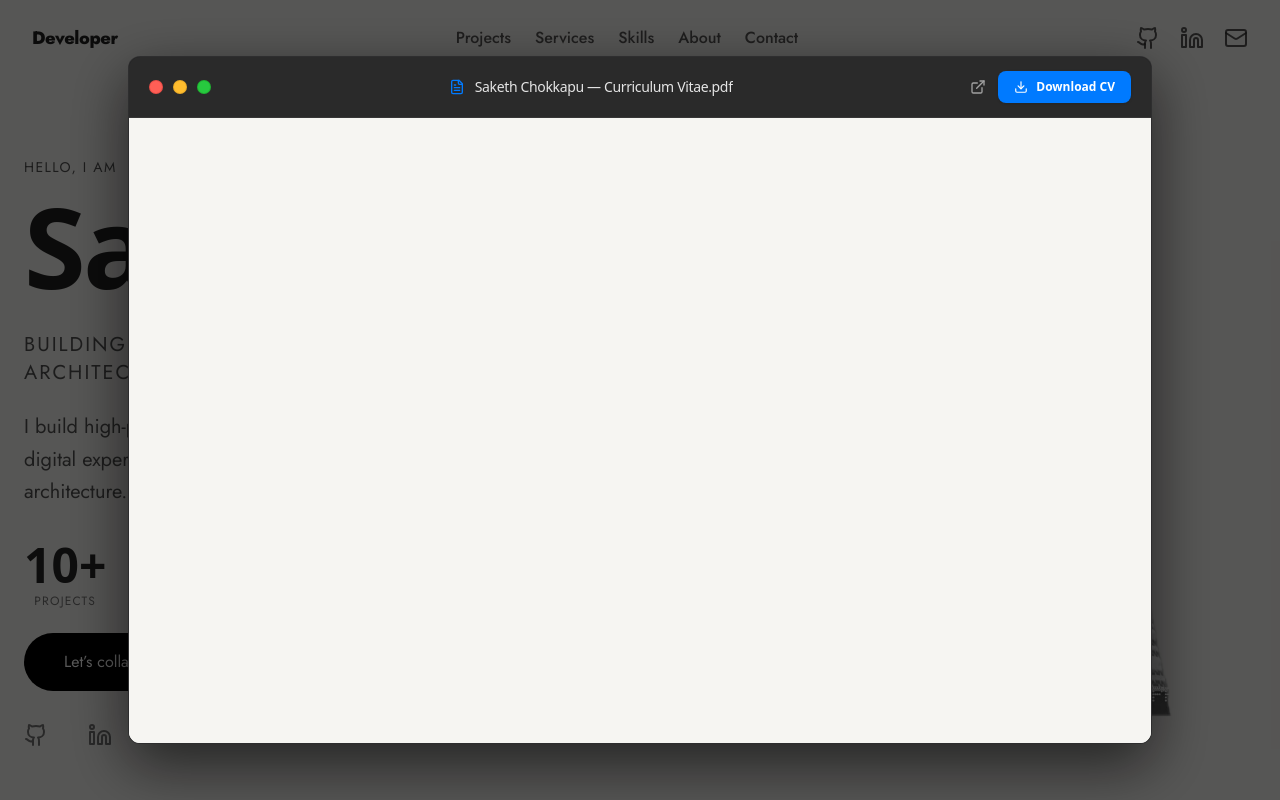
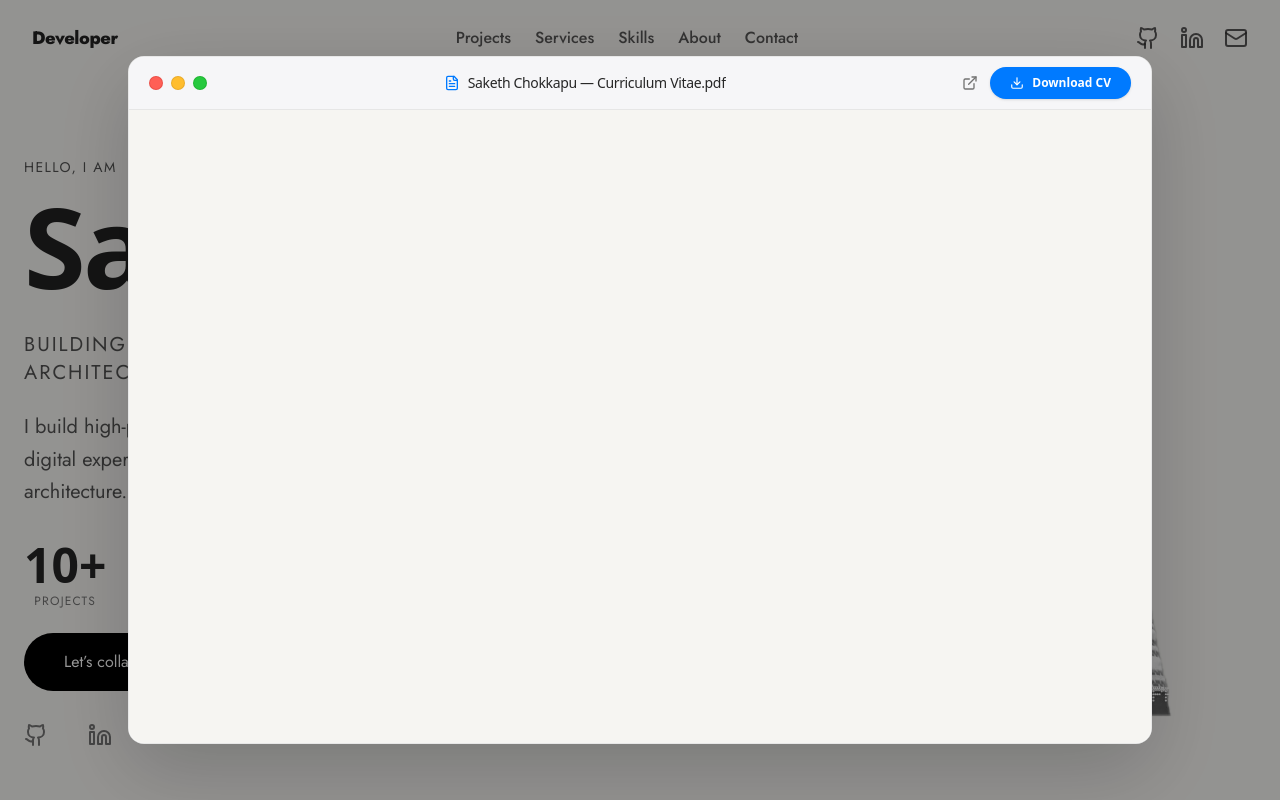
Before and after one commit to Ch-saketh/saketh-chokkapu-portfolio, a React (Vite) app in the folder Portfolio/: page / in a window 1280 px wide. Both pictures are taken after a click on the button "View CV". Shown: the top 800 px of the page. Built offline with nearby package versions, Linux system fonts and the light colour scheme; a web font is replaced by a local one.

Commit message:
feat: Convert CV modal to light theme macOS window with thin header and capsule Download button

```diff
--- a/Portfolio/src/components/Home/CVModal.tsx
+++ b/Portfolio/src/components/Home/CVModal.tsx
@@ -74,7 +74,7 @@ export const CVModal: React.FC<CVModalProps> = ({
       scaleY: 0.05,
       y: originRect ? originRect.top - window.innerHeight / 2 : 100,
       x: originRect ? originRect.left - window.innerWidth / 2 : 0,
-      borderRadius: "20px",
+      borderRadius: "24px",
     },
     visible: {
       opacity: 1,
@@ -82,7 +82,7 @@ export const CVModal: React.FC<CVModalProps> = ({
       scaleY: 1,
       x: 0,
       y: 0,
-      borderRadius: isFullscreen ? "0px" : "12px",
+      borderRadius: isFullscreen ? "0px" : "16px",
       transition: {
         type: "spring",
         stiffness: 300,
@@ -109,16 +109,16 @@ export const CVModal: React.FC<CVModalProps> = ({
     <AnimatePresence>
       {isOpen && (
         <div className="fixed inset-0 z-[100] flex items-center justify-center p-2 sm:p-5 md:p-8">
-          {/* Simple Clean Dark Backdrop Overlay - NO BLUR */}
+          {/* Simple Clean Backdrop Overlay */}
           <motion.div
             initial={{ opacity: 0 }}
             animate={{ opacity: 1 }}
             exit={{ opacity: 0 }}
             onClick={onClose}
-            className="absolute inset-0 bg-black/65 transition-opacity duration-200"
+            className="absolute inset-0 bg-black/40 transition-opacity duration-200"
           />
 
-          {/* ================= macOS QUICK LOOK WINDOW ================= */}
+          {/* ================= LIGHT THEME macOS WINDOW ================= */}
           <motion.div
             ref={modalRef}
             variants={genieVariants}
@@ -127,20 +127,20 @@ export const CVModal: React.FC<CVModalProps> = ({
             exit="exit"
             style={{ transformOrigin }}
             className={`
-              relative z-10 flex flex-col w-full bg-[#1C1C1E] text-white
-              border border-neutral-700/50 shadow-[0_20px_60px_rgba(0,0,0,0.6)]
+              relative z-10 flex flex-col w-full bg-white text-neutral-900
+              border border-neutral-200/90 shadow-[0_25px_80px_rgba(0,0,0,0.18)]
               overflow-hidden transition-all duration-300 font-sans
               ${
                 isFullscreen
                   ? "w-screen h-screen rounded-none border-none p-0"
-                  : "max-w-5xl h-[88vh] sm:h-[86vh] rounded-lg"
+                  : "max-w-5xl h-[88vh] sm:h-[86vh] rounded-2xl"
               }
             `}
           >
-            {/* ================= macOS HEADER BAR ================= */}
-            <div className="flex items-center justify-between px-5 py-3.5 bg-[#2A2A2A] border-b border-neutral-700/60 select-none">
+            {/* ================= THIN NEAT LIGHT HEADER ================= */}
+            <div className="flex items-center justify-between px-4 sm:px-5 py-2.5 bg-[#F6F6F8] border-b border-neutral-200/90 select-none">
               {/* Traffic Light Control Buttons */}
-              <div className="flex items-center gap-2.5">
+              <div className="flex items-center gap-2">
                 {/* Red: Close */}
                 <button
                   onClick={onClose}
@@ -180,9 +180,9 @@ export const CVModal: React.FC<CVModalProps> = ({
               </div>
 
               {/* Document Title */}
-              <div className="flex items-center gap-2.5 truncate">
+              <div className="flex items-center gap-2 truncate">
                 <FileText className="w-4 h-4 text-[#007AFF] shrink-0" />
-                <span className="text-sm font-medium tracking-tight text-neutral-200 truncate">
+                <span className="text-xs sm:text-sm font-medium tracking-tight text-neutral-800 truncate">
                   Saketh Chokkapu — Curriculum Vitae.pdf
                 </span>
               </div>
@@ -194,20 +194,20 @@ export const CVModal: React.FC<CVModalProps> = ({
                   target="_blank"
                   rel="noopener noreferrer"
                   title="Open in new tab"
-                  className="text-neutral-400 hover:text-white transition cursor-pointer hidden sm:block"
+                  className="text-neutral-500 hover:text-black transition cursor-pointer hidden sm:block"
                 >
                   <ExternalLink className="w-4 h-4" />
                 </a>
 
-                {/* Solid Apple Blue Download Button - NO GRADIENTS */}
+                {/* Capsule Block Download CV Button */}
                 <a
                   href={CVPDF}
                   download="Saketh_Chokkapu_CV.pdf"
                   className="
-                    flex items-center gap-2 px-4 py-2
+                    flex items-center gap-2 px-5 py-2
                     bg-[#007AFF] hover:bg-[#0062CC] active:bg-[#0051B3]
-                    text-white text-xs font-semibold rounded-lg
-                    transition-colors shadow-sm cursor-pointer
+                    text-white text-xs font-semibold rounded-full
+                    transition-all shadow-sm active:scale-95 cursor-pointer
                   "
                 >
                   <Download className="w-3.5 h-3.5" />
@@ -216,8 +216,8 @@ export const CVModal: React.FC<CVModalProps> = ({
               </div>
             </div>
 
-            {/* ================= PDF VIEWING AREA (EDGE-TO-EDGE, THIN BEZEL) ================= */}
-            <div className="relative flex-1 w-full h-full bg-[#181818] overflow-hidden">
+            {/* ================= PDF VIEWING AREA ================= */}
+            <div className="relative flex-1 w-full h-full bg-[#F0F0F2] overflow-hidden">
               <iframe
                 src={`${CVPDF}#toolbar=0&navpanes=0&scrollbar=1`}
                 title="Curriculum Vitae Preview"
```
